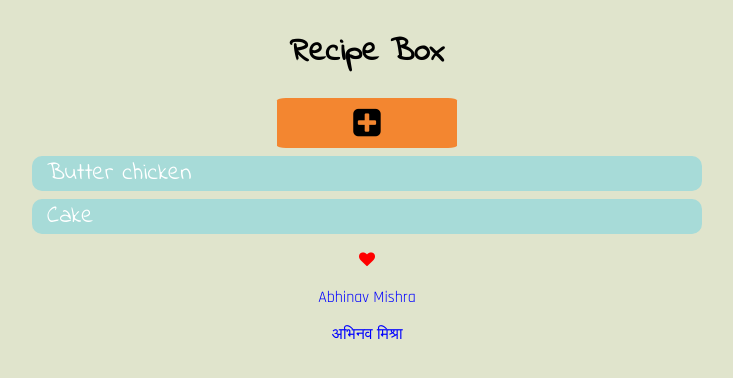
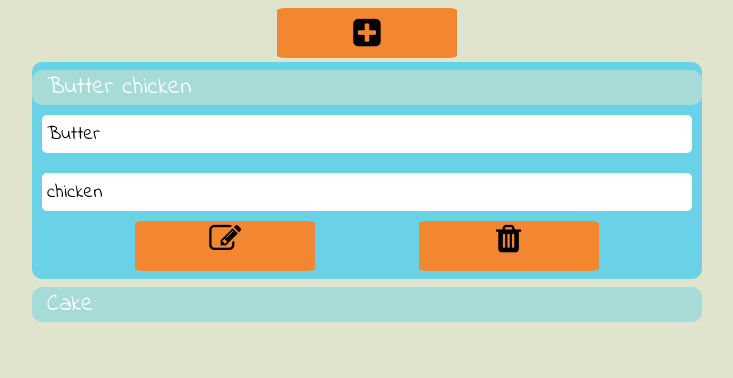
Before and after one commit to abhinav-m/for-the-web, a React (Create React App) app in the folder data-visualization/React-projects/react-recipe-box/: page / in a window 1280 px wide. Shown: the top 378 px of the page, without its empty margins (273-1006 px from the left). Built offline with nearby package versions, Linux system fonts and the light colour scheme.

Commit message:
Refactored into components and containers

```diff
--- a/data-visualization/React-projects/react-recipe-box/src/components/RecipeEditor.js
+++ b/data-visualization/React-projects/react-recipe-box/src/components/RecipeEditor.js
@@ -6,15 +6,35 @@ class RecipeEditor extends Component {
     super(props);
     this.state = {
       title: props.title,
-      ingredients: props.ingredients
+      ingredients: props.ingredients,
+      index: props.index
     };
     this.handleChange = this.handleChange.bind(this);
+    this.sanitizeRecipe = this.sanitizeRecipe.bind(this);
+    this.saveRecipe = this.saveRecipe.bind(this);
   }
 
   handleChange(e) {
     this.setState({
       [e.target.id]: e.target.value
     });
+  }
+
+  sanitizeRecipe() {
+    let trimmedIngredients = this.state.ingredients
+      .split(',')
+      .map(
+        (val, i) => (val.length > 50 ? val.slice(0, 50).trim() : val.trim())
+      );
+
+    trimmedIngredients = trimmedIngredients.join(',');
+    let trimmedTitle = this.state.title.trim();
+    return { title: trimmedTitle, ingredients: trimmedIngredients };
+  }
+
+  saveRecipe() {
+    let recipe = this.sanitizeRecipe();
+    this.props.saveRecipe(this.state.index, recipe);
   }
 
   render() {
@@ -24,6 +44,7 @@ class RecipeEditor extends Component {
           <textArea
             id="title"
             className="titleEditor"
+            placeholder="Enter title"
             onChange={this.handleChange}
             value={this.state.title}
           />
@@ -32,17 +53,18 @@ class RecipeEditor extends Component {
           <textArea
             id="ingredients"
             className="ingredientEditor"
+            placeholder="Enter ingredients seperated by commas eg, Bread,Butter,Fish"
             onChange={this.handleChange}
             value={this.state.ingredients}
           />
         </div>
         <div className="buttonContainer">
-          <div className="button-primary saveButton" onClick={props.saveRecipe}>
+          <div className="button-primary saveButton" onClick={this.saveRecipe}>
             <i className="fa fa-floppy-o fa-2x" aria-hidden="true" />
           </div>
           <div
             className="button-primary backButton"
-            onClick={props.discardRecipe}
+            onClick={this.props.discardRecipe}
           >
             <i className="fa fa-arrow-left fa-2x" aria-hidden="true" />
           </div>
--- a/data-visualization/React-projects/react-recipe-box/src/components/RecipeInfo.js
+++ b/data-visualization/React-projects/react-recipe-box/src/components/RecipeInfo.js
@@ -3,24 +3,36 @@ import React from 'react';
 const RecipeInfo = props => {
   if (!props.isExpanded) {
     return (
-      <div className="recipeTitle" onClick={props.toggleExpansion}>
+      <div
+        className="recipeTitle"
+        onClick={() => props.toggleExpansion(props.index)}
+      >
         {props.recipeDetails.title}
       </div>
     );
   } else {
     return (
       <div className="recipeWrapper">
-        <div className="recipeTitle" onClick={props.toggleExpansion}>
+        <div
+          className="recipeTitle"
+          onClick={() => props.toggleExpansion(props.index)}
+        >
           {props.recipeDetails.title}
         </div>
         {props.recipeDetails.ingredients
           .split(',')
           .map((ingred, i) => <div className="ingredientName">{ingred}</div>)}
         <div className="buttonContainer">
-          <div className="button-primary" onClick={props.editRecipe}>
+          <div
+            className="button-primary"
+            onClick={() => props.editRecipe(props.index)}
+          >
             <i className="fa fa-pencil-square-o fa-2x" aria-hidden="true" />
           </div>
-          <div className="button-primary deleteButton" onClick={props.delete}>
+          <div
+            className="button-primary deleteButton"
+            onClick={() => props.delete(props.index)}
+          >
             <i className="fa fa-trash fa-2x" aria-hidden="true" />
           </div>
         </div>
--- a/data-visualization/React-projects/react-recipe-box/src/components/RecipeSection.js
+++ b/data-visualization/React-projects/react-recipe-box/src/components/RecipeSection.js
@@ -1,64 +1,84 @@
 import React, { Component } from 'react';
+
 import RecipeEditor from './RecipeEditor';
+import RecipeInfo from './RecipeInfo';
 
 class RecipesSection extends Component {
   constructor() {
     super();
+
     this.state = {
       recipes:
-        typeof localStorage['thinkTankRecipes'] != 'undefined'
-          ? JSON.parse(localStorage['thinkTankRecipes'])
+        typeof localStorage['recipeMakerTTabhinav'] != 'undefined'
+          ? JSON.parse(localStorage['recipeMakerTTabhinav'])
           : [
-              { title: 'Butter chicken', ingredients: 'Butter,chicken' },
-              { title: 'Cake', ingredients: 'chocolate,MAGIC!' }
+              {
+                title: 'Butter chicken',
+                ingredients: 'Butter,chicken',
+                isExpanded: true
+              },
+              {
+                title: 'Cake',
+                ingredients: 'chocolate,MAGIC!',
+                isExpanded: false
+              }
             ],
-      recipeIndex: -1,
-      newRecipeTitle: 'Enter title here',
-      newRecipeIngredients:
-        'Enter ingredients seperated by commas eg (butter,sugar,chocolate)'
+      index: -1,
+      makingRecipe: false
     };
+
     this.saveRecipe = this.saveRecipe.bind(this);
-    this.toggleMaker = this.toggleMaker.bind(this);
-    this.sanitizeRecipe = this.sanitizeRecipe.bind(this);
-    this.resetRecipeValues = this.resetRecipeValues.bind(this);
     this.deleteRecipe = this.deleteRecipe.bind(this);
-    this.titleChanged = this.titleChanged.bind(this);
-    this.recipeChanged = this.recipeChanged.bind(this);
+    this.discardRecipe = this.discardRecipe.bind(this);
     this.editRecipe = this.editRecipe.bind(this);
+    this.makeRecipe = this.makeRecipe.bind(this);
     this.updateLocalStorage = this.updateLocalStorage.bind(this);
+    this.toggleExpansion = this.toggleExpansion.bind(this);
   }
 
   updateLocalStorage() {
     localStorage.setItem(
-      'thinkTankRecipes',
+      'recipeMakerTTabhinav',
       JSON.stringify(this.state.recipes)
     );
   }
 
-  editRecipe(index) {
-    var title = this.state.recipes[index].title;
-    var ingred = this.state.recipes[index].ingredients;
+  makeRecipe() {
+    this.setState({
+      makingRecipe: true,
+      index: -1
+    });
+  }
+
+  saveRecipe(index, recipe) {
+    let newRecipes;
+    if (index !== -1) {
+      newRecipes = this.state.recipes.map((r, i) => (i === index ? recipe : r));
+    } else {
+      newRecipes = this.state.recipes.concat(recipe);
+    }
+
     this.setState(
       {
-        recipeIndex: index,
-        newRecipeIngredients: ingred,
-        newRecipeTitle: title
+        recipes: newRecipes,
+        makingRecipe: false,
+        index: -1
       },
       () => {
-        this.toggleMaker();
+        this.updateLocalStorage();
       }
     );
   }
 
-  toggleMaker() {
+  editRecipe(index) {
     this.setState({
-      makingRecipe: !this.state.makingRecipe
+      index: index,
+      makingRecipe: true
     });
   }
 
   deleteRecipe(index) {
-    var newRecipes = this.state.recipes;
-    newRecipes.splice(index, 1);
+    let newRecipes = this.state.recipes.filter((_, i) => i !== index);
     this.setState(
       {
         recipes: newRecipes
@@ -69,78 +89,47 @@ class RecipesSection extends Component {
     );
   }
 
-  sanitizeRecipe() {
-    var trimmedIngredients = this.state.newRecipeIngredients.split(',');
-    trimmedIngredients.forEach(
-      (val, i) =>
-        (trimmedIngredients[i] =
-          val.length > 50 ? val.slice(0, 50).trim() : val.trim())
-    );
-    trimmedIngredients = trimmedIngredients.join(',');
-    var trimmedTitle = this.state.newRecipeTitle.trim();
-    return { title: trimmedTitle, ingredients: trimmedIngredients };
-  }
+  renderRecipeEditor(index) {
+    let title = index === -1 ? '' : this.state.recipes[index].title;
+    let ingredients = index === -1 ? '' : this.state.recipes[index].ingredients;
 
-  saveRecipe() {
-    var sanitizedRecipe = this.sanitizeRecipe();
-    var existingRecipes = this.state.recipes;
-    if (this.state.recipeIndex === -1 && this.state.newRecipeTitle !== '')
-      existingRecipes.push(sanitizedRecipe);
-    else if (this.state.newRecipeTitle !== '')
-      existingRecipes.splice(this.state.recipeIndex, 1, sanitizedRecipe);
-    this.setState(
-      {
-        recipes: existingRecipes,
-        recipeIndex: -1
-      },
-      () => {
-        this.resetRecipeValues();
-        this.updateLocalStorage();
-      }
+    return (
+      <RecipeEditor
+        title={title}
+        ingredients={ingredients}
+        index={index}
+        saveRecipe={this.saveRecipe}
+        discardRecipe={this.discardRecipe}
+      />
     );
   }
 
-  resetRecipeValues() {
-    this.setState(
-      {
-        newRecipeTitle: 'Enter title here',
-        newRecipeIngredients:
-          'Enter ingredients seperated by commas eg (butter,sugar,chocolate)'
-      },
-      () => {
-        this.toggleMaker();
-      }
-    );
-  }
-
-  titleChanged(e) {
-    var val = e.target.value;
+  discardRecipe() {
     this.setState({
-      newRecipeTitle: val.length > 80 ? val.slice(0, 50) : val
+      makingRecipe: false
     });
   }
 
-  recipeChanged(e) {
-    var val = e.target.value;
+  toggleExpansion(index) {
+    let changedRecipe = this.state.recipes[index];
+    changedRecipe.isExpanded = !changedRecipe.isExpanded;
+
+    let recipes = this.state.recipes.map(
+      (r, i) => (index === i ? changedRecipe : r)
+    );
+
     this.setState({
-      newRecipeIngredients: val
+      recipes: recipes
     });
   }
 
   render() {
-    if (this.state.makingRecipe)
-      return (
-        <RecipeEditor
-          title={this.state.title}
-          ingredients={this.state.ingredients}
-          saveRecipe={this.saveRecipe}
-          discardRecipe={this.discardRecipe}
-        />
-      );
-    else
+    if (this.state.makingRecipe) {
+      return this.renderRecipeEditor(this.state.index);
+    } else
       return (
         <div className="recipesSection">
-          <div className="buttonContainer" onClick={this.toggleMaker}>
+          <div className="buttonContainer" onClick={this.makeRecipe}>
             <i
               className="button-primary fa fa-plus-square fa-2x"
               aria-hidden="true"
@@ -149,8 +138,10 @@ class RecipesSection extends Component {
           {this.state.recipes.map((recipeDetails, i) => (
             <RecipeInfo
               key={i}
+              isExpanded={recipeDetails.isExpanded}
+              toggleExpansion={this.toggleExpansion}
               recipeDetails={recipeDetails}
-              deleteFn={this.deleteRecipe}
+              delete={this.deleteRecipe}
               index={i}
               editRecipe={this.editRecipe}
             />
@@ -159,3 +150,5 @@ class RecipesSection extends Component {
       );
   }
 }
+
+export default RecipesSection;
--- a/data-visualization/React-projects/react-recipe-box/src/index.css
+++ b/data-visualization/React-projects/react-recipe-box/src/index.css
@@ -0,0 +1,155 @@
+body {
+  background: #e0e4cc;
+}
+
+#root {
+  font-family: 'Indie Flower', cursive;
+  display: flex;
+  flex-direction: column;
+  align-items: center;
+  justify-content: center;
+  flex-wrap: wrap;
+}
+
+.App {
+  align-self: center;
+  flex: 1 0 auto;
+  min-height: 60vh;
+}
+
+recipeSection {
+  align-self: center;
+  flex-shrink: 0;
+}
+
+.button-primary {
+  align-self: center;
+  flex: 0 0 auto;
+  background: #f38630;
+  height: 50px;
+  width: 180px;
+  color: black;
+  text-align: center;
+  line-height: 50px;
+  border-radius: 5%;
+}
+
+.buttonContainer {
+  display: flex;
+  justify-content: space-evenly;
+  align-items: center;
+  flex: 0 0 auto;
+  flex-wrap: wrap;
+  align-content: flex-start;
+}
+
+.button-primary:hover {
+  cursor: pointer;
+  background: #fa6900;
+  color: white;
+}
+
+.recipeMaker {
+  display: flex;
+  justify-content: space-evenly;
+  flex-direction: column;
+  align-items: stretch;
+  flex: 1 0 auto;
+  align-self: center;
+  min-width: 50vw;
+  min-height: 350px;
+  height: 60vh;
+  background: #69d2e7;
+  border-radius: 5%;
+}
+
+textarea {
+  resize: none;
+}
+
+.center {
+  text-align: center;
+}
+
+.recipeTitle {
+  align-self: center;
+  flex-shrink: 0;
+  width: 50vw;
+  color: white;
+  padding-left: 15px;
+  padding-right: 15px;
+  font-size: 1.5em;
+  margin-top: 1vh;
+  border-radius: 10px;
+  background: #a7dbd8;
+}
+
+.recipeTitle:hover {
+  background: blue;
+  cursor: pointer;
+}
+
+.recipeWrapper {
+  display: flex;
+  flex-direction: column;
+  flex-shrink: 0;
+  background: #69d2e7;
+  border-radius: 10px;
+  padding-bottom: 1vh;
+  margin-top: 0.5vh;
+}
+
+.ingredientName {
+  align-self: stretch;
+  flex-shrink: 0;
+  font-size: 1.2em;
+  margin: 10px;
+  border-radius: 5px;
+  background: white;
+  padding: 5px;
+}
+
+.deleteButton:hover {
+  background: red;
+}
+
+textarea {
+  font-family: 'Indie Flower', cursive;
+  font-size: 1.6em;
+  border-radius: 10px;
+  width: 70%;
+  height: 100%;
+}
+
+h1 {
+  text-align: center;
+}
+
+.textAreaWrapper {
+  display: flex;
+  justify-content: center;
+  align-self: center;
+  align-items: center;
+  min-width: 100%;
+  height: 100px;
+}
+
+.signature {
+  font-family: 'Rajdhani', sans-serif;
+  text-align: center;
+  align-self: center;
+  color: red;
+}
+
+a {
+  color: blue;
+  text-decoration: none;
+}
+
+a:visited {
+  color: purple;
+}
+
+a:visited:hover {
+  color: blue;
+}
--- a/data-visualization/React-projects/react-recipe-box/src/index.js
+++ b/data-visualization/React-projects/react-recipe-box/src/index.js
@@ -1,6 +1,7 @@
 import React from 'react';
 import ReactDOM from 'react-dom';
+
 import './index.css';
-import App from './App';
+import RecipeSection from './components/RecipeSection';
 
-ReactDOM.render( < App / > , document.getElementById('root'));
+ReactDOM.render(<RecipeSection />, document.getElementById('root'));
```
Also changed, not shown: data-visualization/React-projects/react-recipe-box/src/components/RecipeData.js (added).
